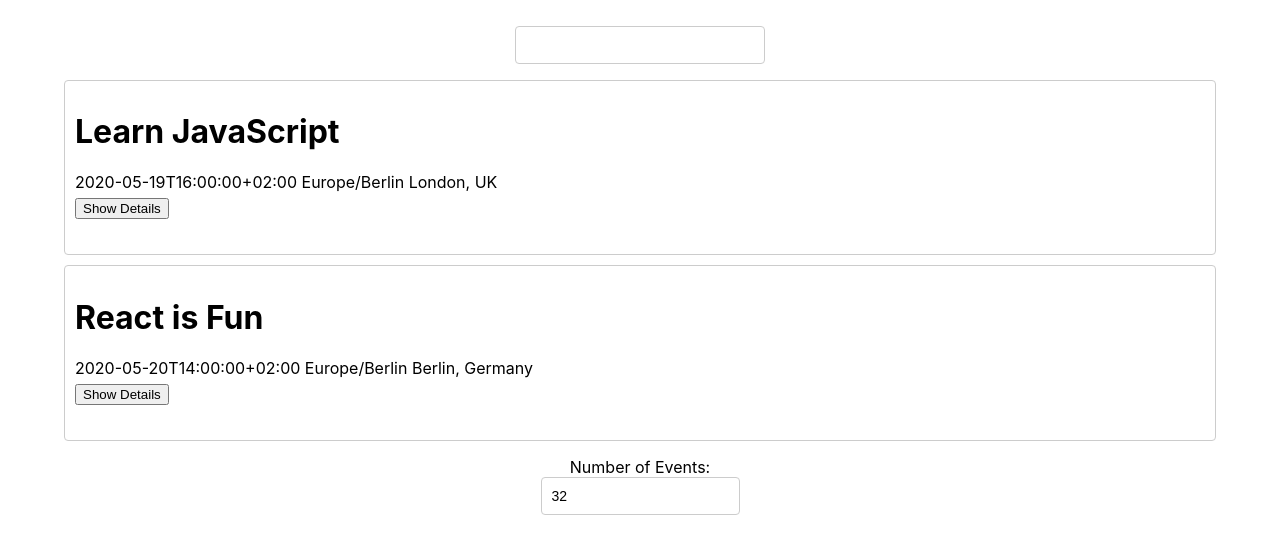
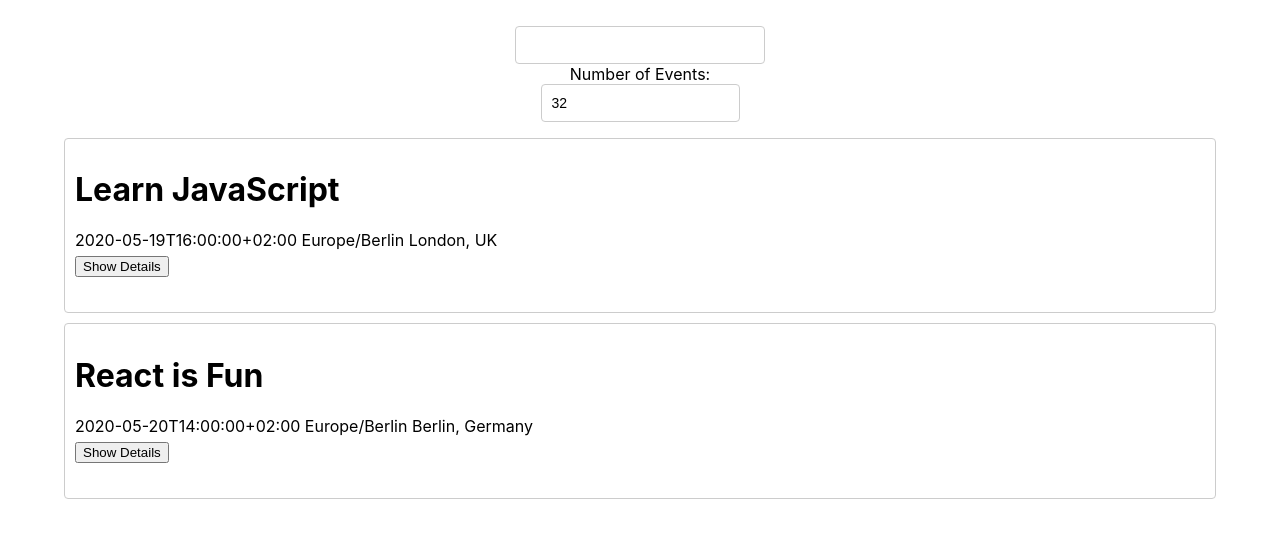
Before and after one commit to OrlandoAdrianCalciu/meet-app, a React (Create React App) app: page / in a window 1280 px wide. Shown: the top 554 px of the page. Built offline with nearby package versions, Linux system fonts and the light colour scheme.

Commit message:
Update App.js

```diff
--- a/src/App.js
+++ b/src/App.js
@@ -42,8 +42,8 @@ class App extends Component {
         return (
             <div className="App">
                 <CitySearch locations={this.state.locations} updateEvents={this.updateEvents} />
+                <NumberOfEvents />
                 <EventList events={this.state.events} />
-                <NumberOfEvents />
             </div>
         );
     }
```
